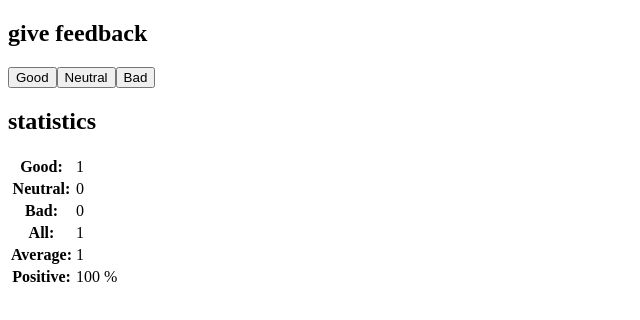
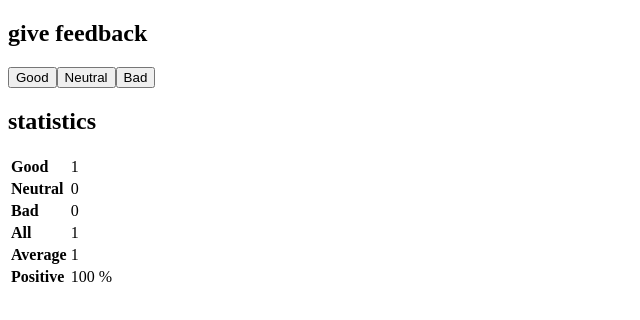
Before and after one commit to graindeweb/FullStackOpen, a React (Create React App) app in the folder part1/unicafe/: page / in a window 1280 px wide. Both pictures are taken after a click on the button "Good". Shown: the top 320 px of the page, without its empty margins (0-640 px from the left). Built offline with nearby package versions, Linux system fonts and the light colour scheme.

Commit message:
Part 1(unicafe): concise form for props

```diff
--- a/part1/unicafe/src/App.js
+++ b/part1/unicafe/src/App.js
@@ -17,7 +17,7 @@ const Button = ({ text, onClick }) => {
 const StatisticLine = ({ text, value }) => {
   return (
     <tr>
-      <th>{text}: </th>
+      <th style={{textAlign: "left"}}>{text} </th>
       <td>{value}</td>
     </tr>
   )
@@ -85,7 +85,7 @@ function App() {
       ))}
 
       <Header title="statistics" />
-      <Statistics feedbacks={{ good: good, bad: bad, neutral: neutral }} />
+      <Statistics feedbacks={{ good, bad, neutral }} />
     </div>
   )
 }
```
